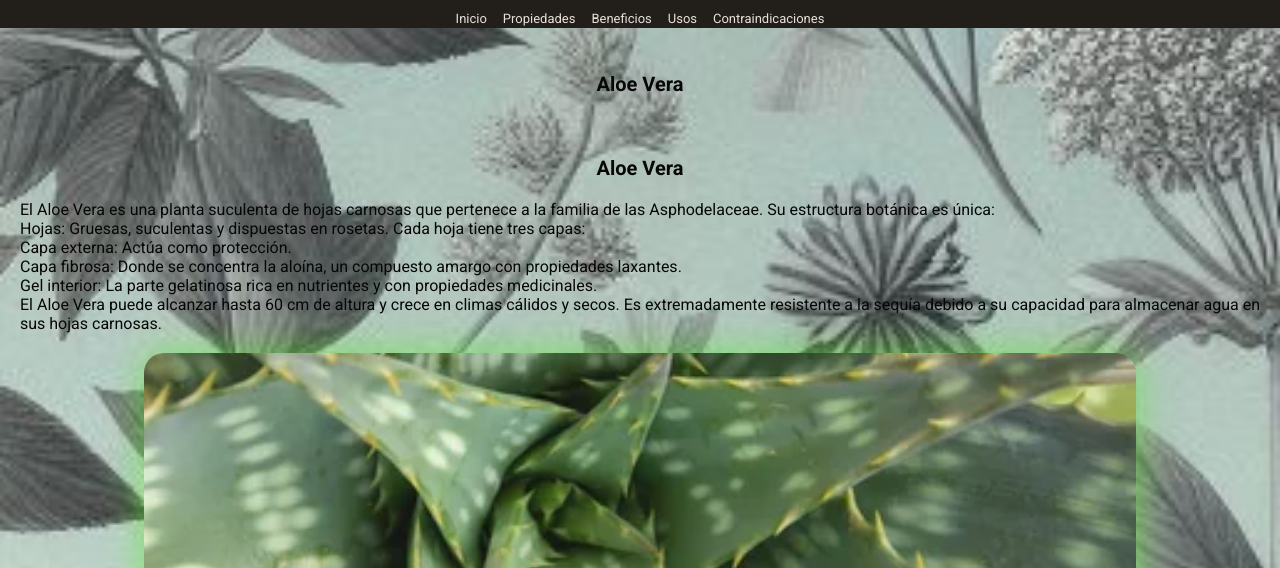
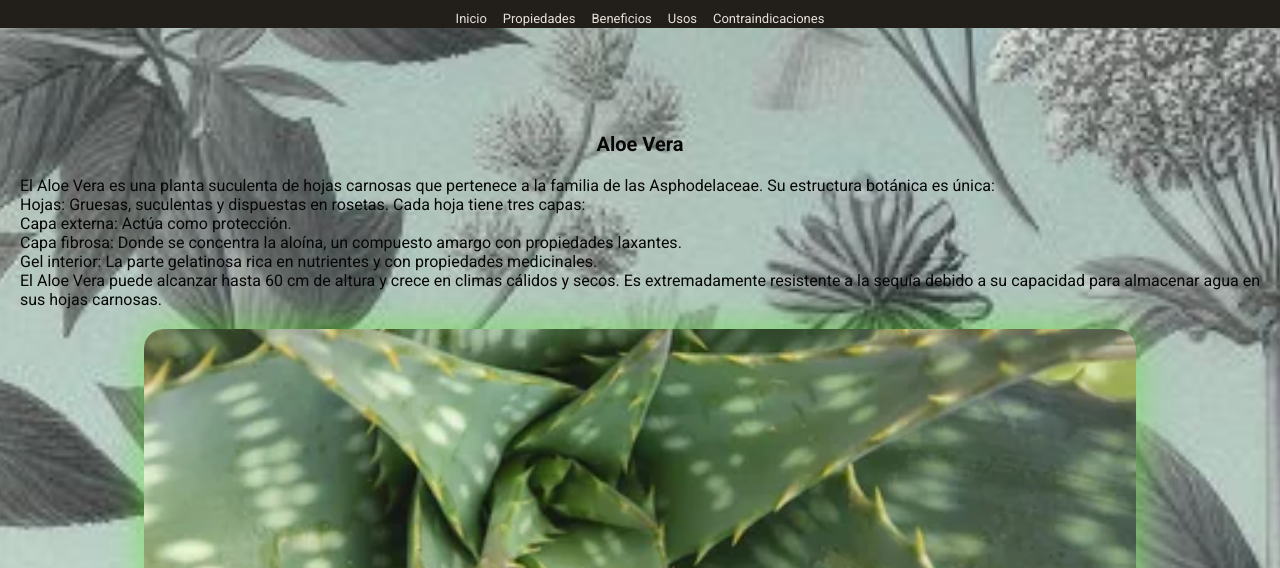
Before and after one commit to Yesikz/integradorJS-T-Tech, a plain HTML site: page pages/aloe.html in a window 1280 px wide. Shown: the part 138-706 px from the top of the page. Drawn offline with Linux system fonts and the light colour scheme.

Commit message:
detalles

```diff
--- a/pages/aloe.html
+++ b/pages/aloe.html
@@ -42,7 +42,7 @@
         </section>-->
 
         <section>
-            <h1>Aloe Vera</h1>
+            <h1></h1>
         </section>
     </main>
 
```
Also changed, not shown: js/aloe.js (+8 -8 lines).
